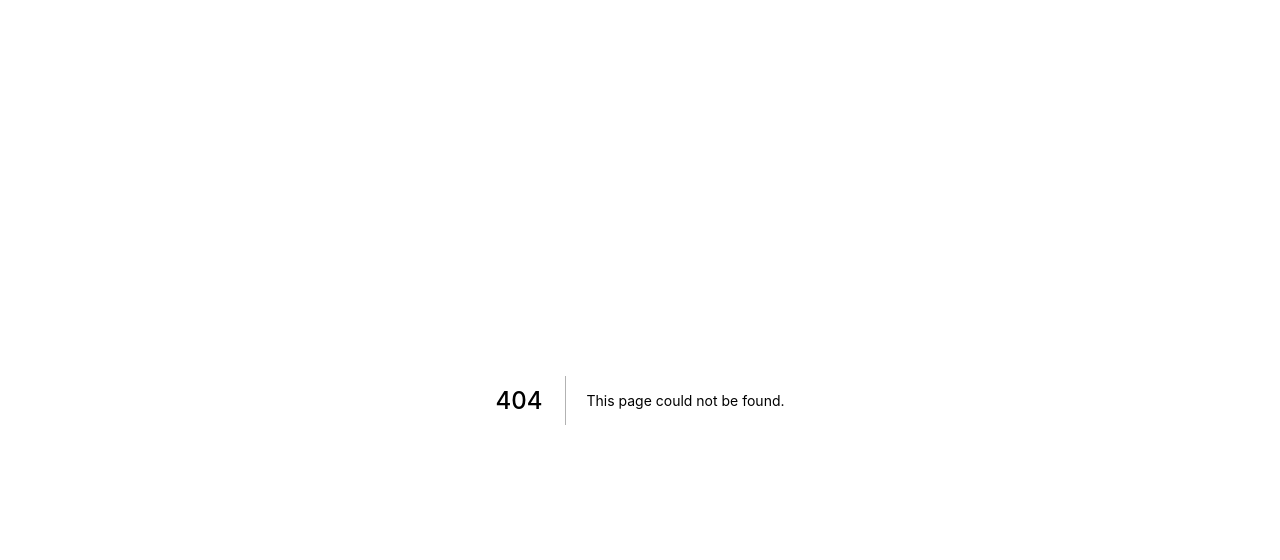
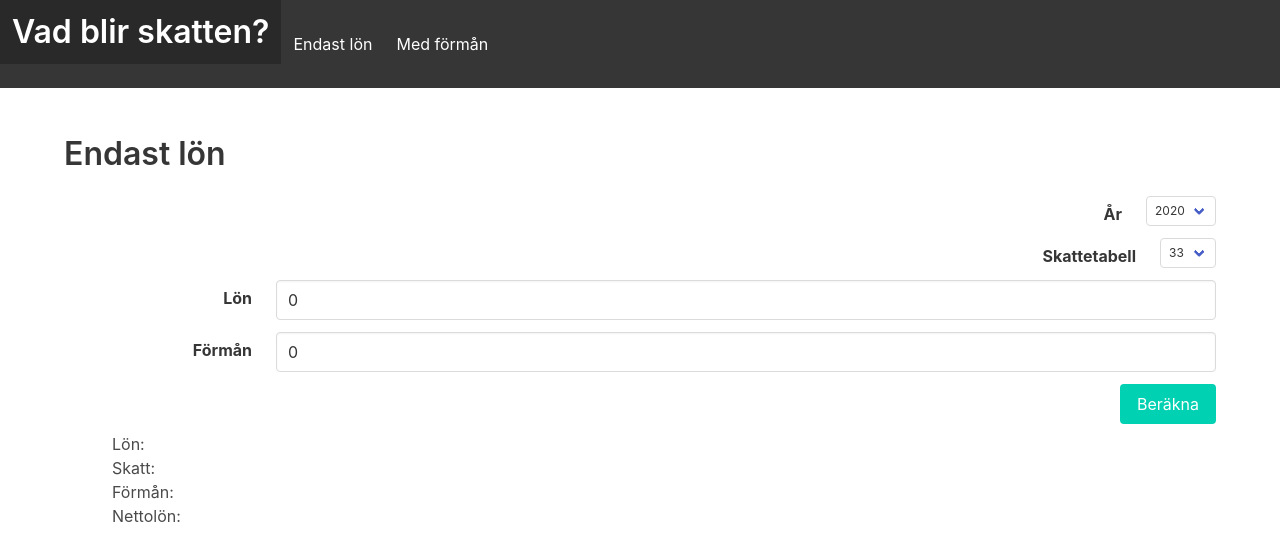
Before and after one commit to HFahlstedt/vad-blir-skatten, a Next.js app: page /benefit in a window 1280 px wide. Before the commit this address had no page. Shown: the top 560 px of the page. Built offline with nearby package versions, Linux system fonts and the light colour scheme.

Commit message:
Added benefit page

```diff
--- a/components/Header.jsx
+++ b/components/Header.jsx
@@ -17,6 +17,9 @@ const Header = () => (
                 <Link href="/salary">
                     <a className="navbar-item">Endast lön</a>
                 </Link>
+                <Link href="/benefit">
+                    <a className="navbar-item">Med förmån</a>
+                </Link>
             </div>
         </div>
     </nav>
--- /dev/null
+++ b/components/InputField.jsx
@@ -0,0 +1,21 @@
+const InputField = props => (
+  <div className="field is-horizontal">
+    <div className="field-label is-normal">
+      <label className="label">{props.label}</label>
+    </div>
+    <div className="field-body">
+      <div className="field">
+        <div className="control">
+          <input
+            className="input"
+            type="text"
+            value={props.value}
+            onChange={e => props.onValueChanged(e)}
+          />
+        </div>
+      </div>
+    </div>
+  </div>
+);
+
+export default InputField;
--- /dev/null
+++ b/pages/benefit.jsx
@@ -0,0 +1,71 @@
+import fetch from "isomorphic-unfetch";
+import { useState, useEffect } from "react";
+import Layout from "../components/Layout";
+import InputField from "../components/InputField";
+import YearAndTableSelection from "../components/YearAndTableSelection";
+
+const Benefit = () => {
+  const [salary, setSalary] = useState(0);
+  const [benefit, setBenefit] = useState(0);
+  const [taxTable, setTaxTable] = useState(33);
+  const [year, setYear] = useState(new Date().getFullYear());
+  const [search, setSearch] = useState(null);
+  const [result, setResult] = useState(null);
+
+  useEffect(() => {
+    const fetchResult = async () => {
+      if (salary) {
+        const res = await fetch(
+          "https://us-central1-vad-blir-skatten-121416.cloudfunctions.net/vad-blir-skatten?" +
+            new URLSearchParams({
+              salary: salary + benefit,
+              tab: taxTable,
+              year: year
+            })
+        );
+
+        const json = await res.json();
+        console.log(json);
+
+        setResult({ ...json, salary, afterTax: salary - json.taxAmount, benefit });
+      }
+    };
+
+    fetchResult();
+  }, [search]);
+
+  return (
+    <Layout title="Endast lön">
+      <YearAndTableSelection
+        year={year}
+        onYearChanged={e => setYear(e.target.value)}
+        table={taxTable}
+        onTableChanged={e => setTaxTable(e.target.value)}
+      />
+      <InputField
+        label={"Lön"}
+        value={salary}
+        onValueChanged={e => setSalary(parseInt(e.target.value, 10))}
+      />
+      <InputField
+        label={"Förmån"}
+        value={benefit}
+        onValueChanged={e => setBenefit(parseInt(e.target.value, 10))}
+      />
+      <button
+        className="button is-primary is-pulled-right"
+        onClick={() => setSearch({ salary, taxTable, year, benefit })}
+      >
+        Beräkna
+      </button>
+      <div className="section">
+        <p>Lön: {result ? result.salary : ''}</p>
+        <p>Skatt: {result ? result.taxAmount : ''}</p>
+        <p>Förmån: {result ? result.benefit : ''}</p>
+        <p>Nettolön: {result ? result.afterTax : ''}</p>
+      </div>
+    </Layout>
+  );
+};
+
+export default Benefit;
```
